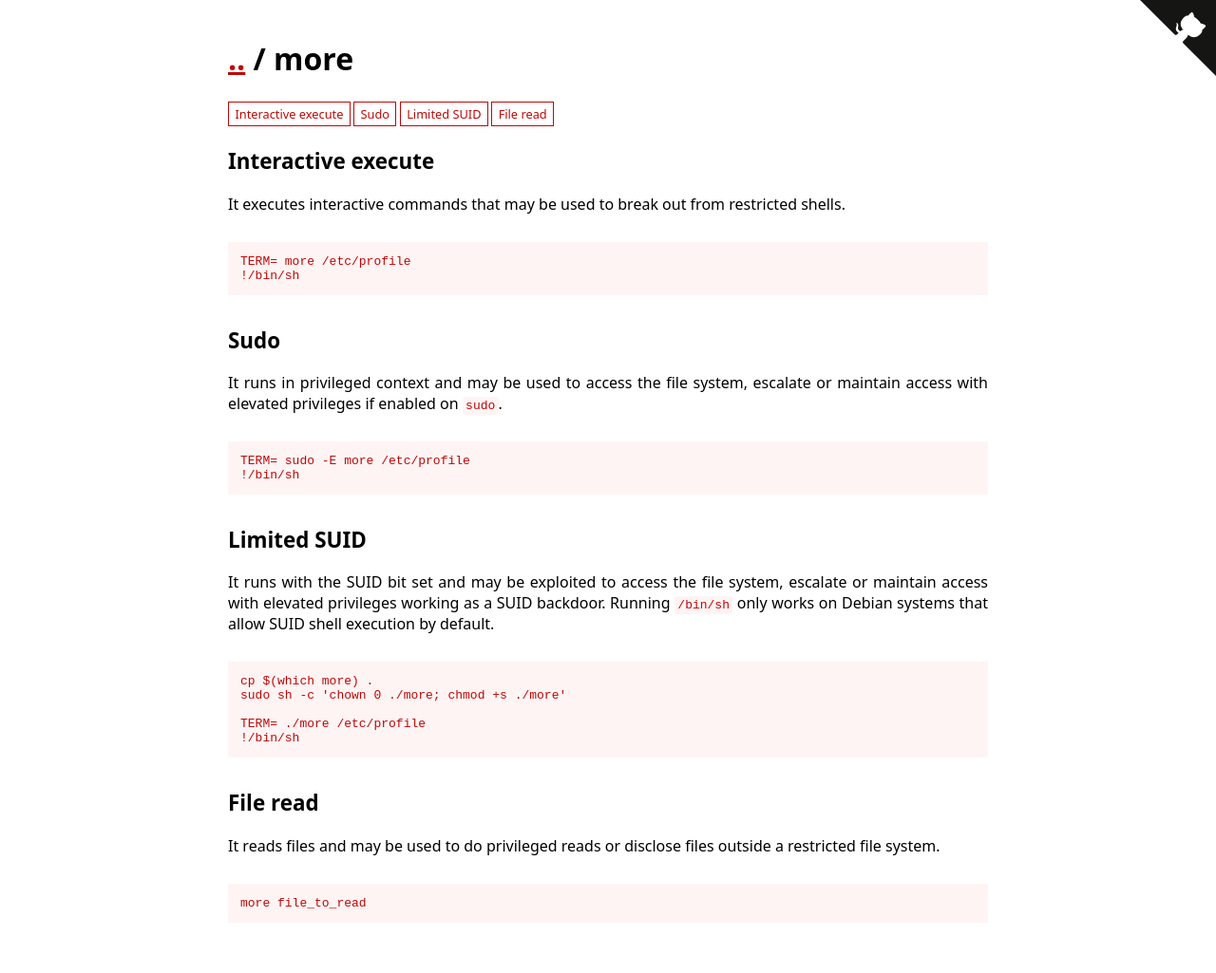
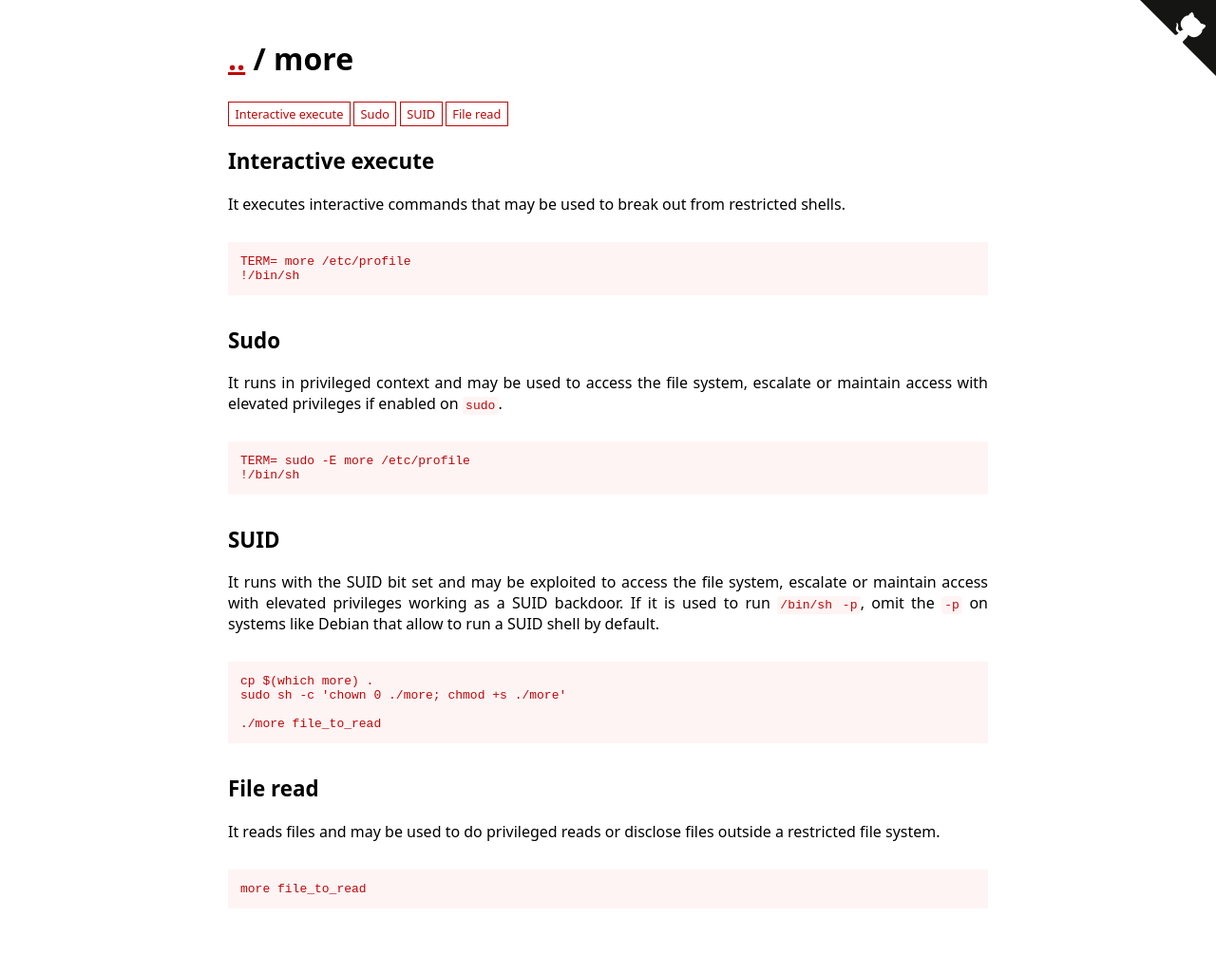
Before and after one commit to GTFOBins/GTFOBins.github.io, a Jekyll site: the page built from _gtfobins/more.md, in a window 1280 px wide. Shown: the whole page at 95% size. Built offline with Jekyll 4.4.1, drawn with Linux system fonts in a browser that asks for light colours.

Commit message:
Replace more suid-limited execution with a suid-enabled read example

```diff
--- a/_gtfobins/more.md
+++ b/_gtfobins/more.md
@@ -8,10 +8,9 @@ functions:
     - code: |
         TERM= sudo -E more /etc/profile
         !/bin/sh
-  suid-limited:
+  suid-enabled:
     - code: |
-        TERM= ./more /etc/profile
-        !/bin/sh
+        ./more file_to_read
   file-read:
     - code: |
         more file_to_read
```
